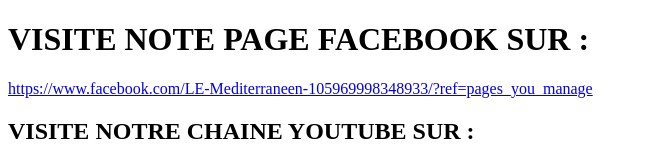
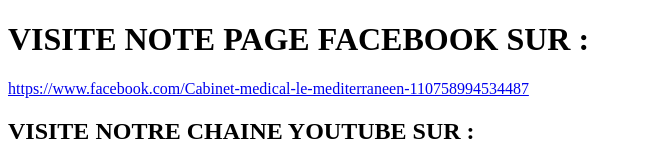
Before and after one commit to laidinf/CMPUBLICITE, a plain HTML site: page index.html in a window 1280 px wide. Shown: the top 165 px of the page, without its empty margins (0-647 px from the left). Drawn offline with Linux system fonts and the light colour scheme.

Commit message:
Update index.html

```diff
--- a/index.html
+++ b/index.html
@@ -9,7 +9,7 @@
 
   <h1>VISITE NOTE PAGE FACEBOOK SUR :</h1>
 
-<a href="url">https://www.facebook.com/LE-Mediterraneen-105969998348933/?ref=pages_you_manage</a>
+<a href="url">https://www.facebook.com/Cabinet-medical-le-mediterraneen-110758994534487</a>
 
   <h2>VISITE NOTRE CHAINE YOUTUBE SUR :</h2>
 
```
